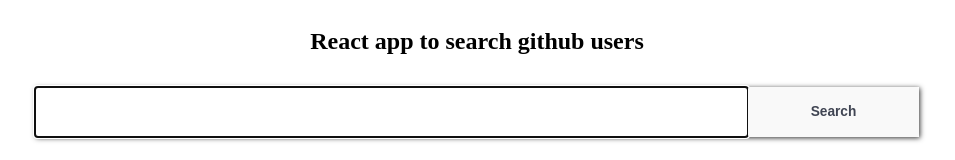
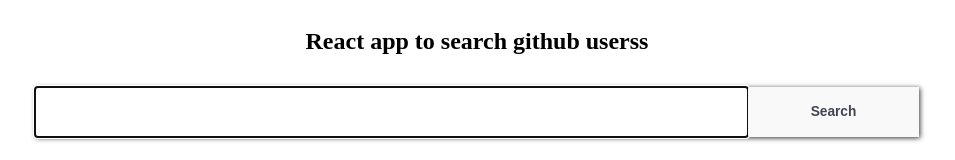
Before and after one commit to walifaizy/github-search-wali-faizy, a Next.js app: page / in a window 1280 px wide. Shown: the top 160 px of the page, without its empty margins (163-1118 px from the left). Built offline with nearby package versions, Linux system fonts and the light colour scheme.

Commit message:
out push

```diff
--- a/components/searchContainer/searchForm/searchForm.tsx
+++ b/components/searchContainer/searchForm/searchForm.tsx
@@ -14,7 +14,7 @@
 
     return (
         <div className="formWrapper">
-            <h2 className="title">React app to search github users</h2>
+            <h2 className="title">React app to search github userss</h2>
             <div className="search">
                 <input type="text" name="userText" onChange={setInputValue} value={value} autoFocus />
                 <button disabled={!value} className="ripple" onClick={onFormSubmit}>
--- a/package.json
+++ b/package.json
@@ -10,7 +10,7 @@
         "build": "next build",
         "start": "next start",
         "export": "next export",
-        "deploy": "rm -rf node_modules/.cache && rimraf out && next build && next export && touch out/.nojekyll && gh-pages -d out"
+        "deploy": "rm -rf node_modules/.cache && next build && next export && touch out/.nojekyll && git add out/ && git commit -m \"Deploy Next.js to gh-pages\" && git subtree push --prefix out origin gh-pages && git push origin master"
     },
     "dependencies": {
         "next": "^9.2.1",
```
